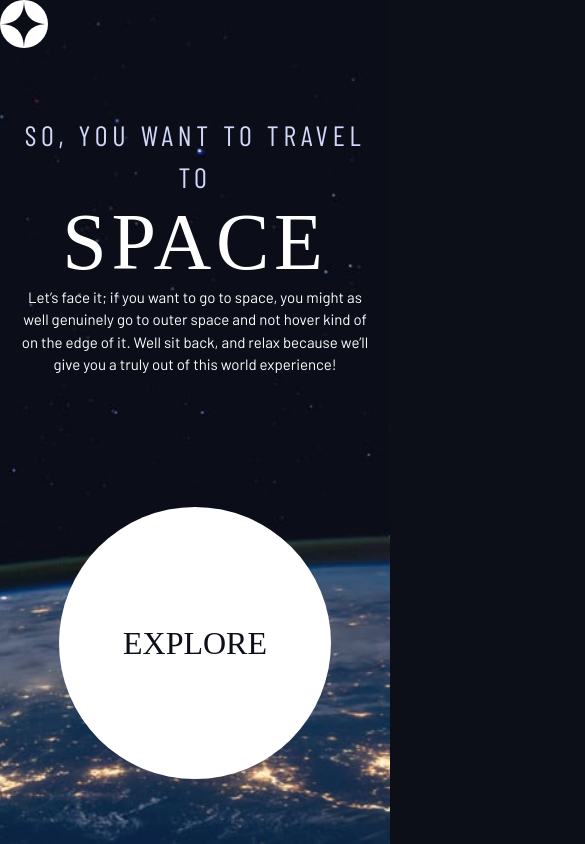
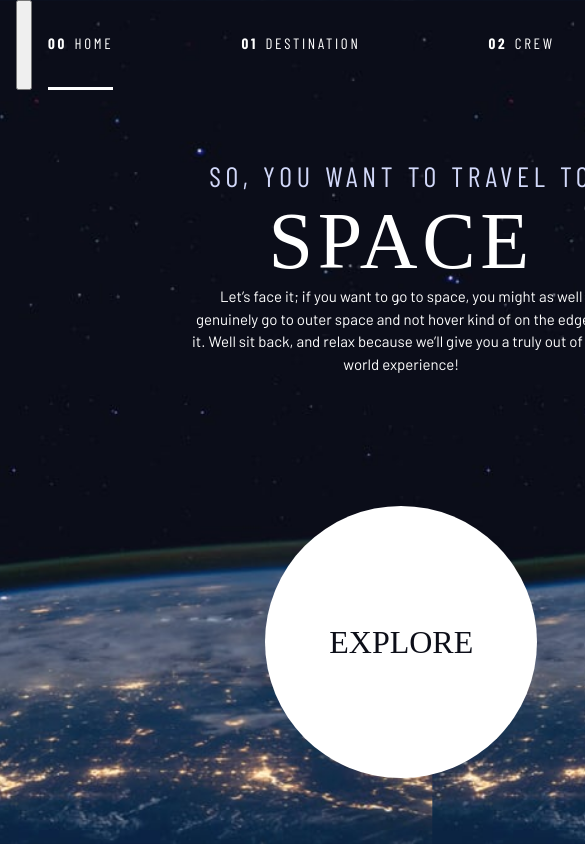
Before and after one commit to catSmiles/fem-space-travel-site, a plain HTML site: page index.html in a window 390 px wide. Shown: the top 844 px of the page, 585 px wide, since content can reach past the window. Drawn offline with nearby package versions, Linux system fonts and the light colour scheme; a web font is replaced by a local one.

Commit message:
Navigation - Setting up mobile navigation

```diff
--- a/index.html
+++ b/index.html
@@ -21,14 +21,15 @@
     <div>
       <img src="./assets/shared/logo.svg" alt="space tourism logo" class="logo">
     </div>
-    <!-- <nav>
-        <ul class="primary-navigation underline-indicators flex">
+    <button class="mobile-nav-toggle" aria-controls="primary-navigation"><span class="sr-only" aria-expanded="false">Menu</span></button>
+    <nav>
+        <ul id="primary-navigation" class="primary-navigation underline-indicators flex">
             <li class="active"><a class="ff-sans-cond uppercase text-white letter-spacing-2" href="index.html"><span>00</span>Home</a>
             <li><a class="ff-sans-cond uppercase text-white letter-spacing-2" href="destination.html"><span>01</span>Destination</a>
             <li><a class="ff-sans-cond uppercase text-white letter-spacing-2" href="crew.html"><span>02</span>Crew</a>
             <li><a class="ff-sans-cond uppercase text-white letter-spacing-2" href="technology.html"><span>03</span>Technology</a>
         </ul>
-    </nav> -->
+    </nav>
   </header>
 
   <div class="grid-container grid-container--home">
```
